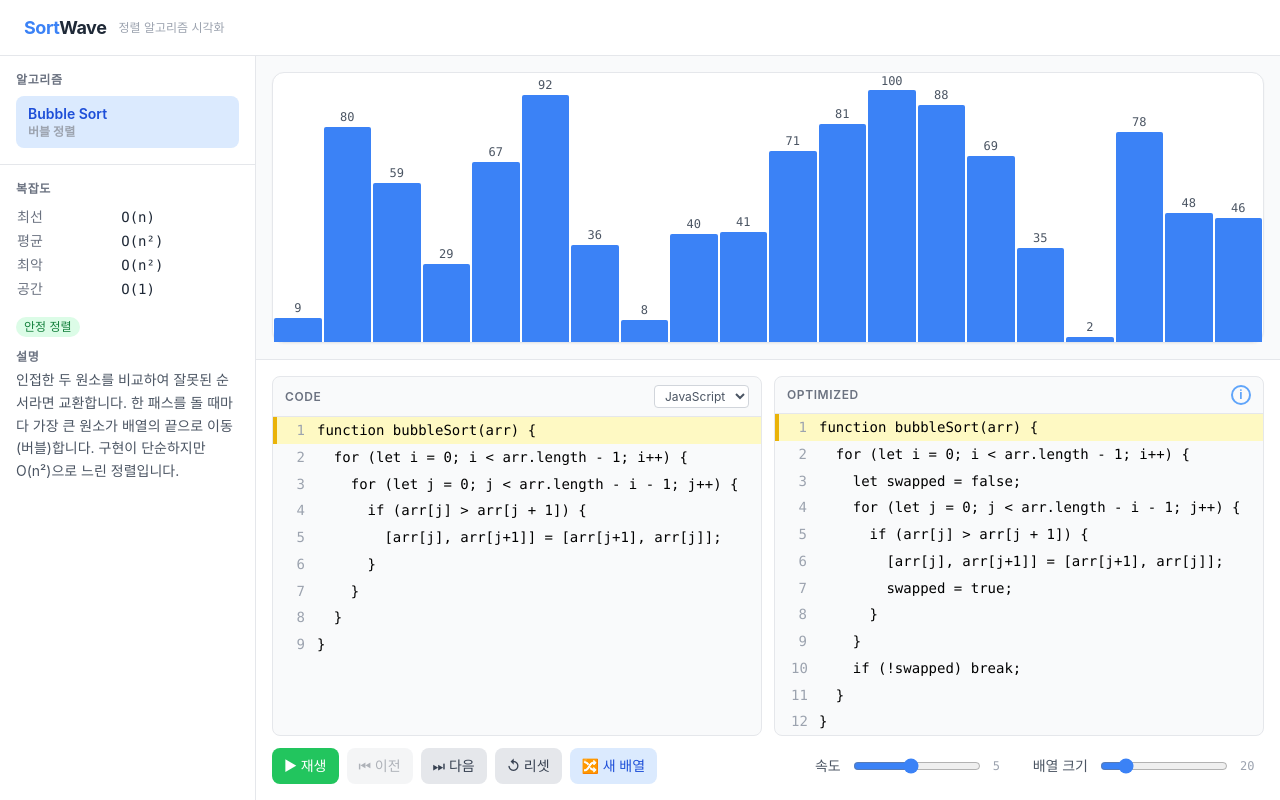
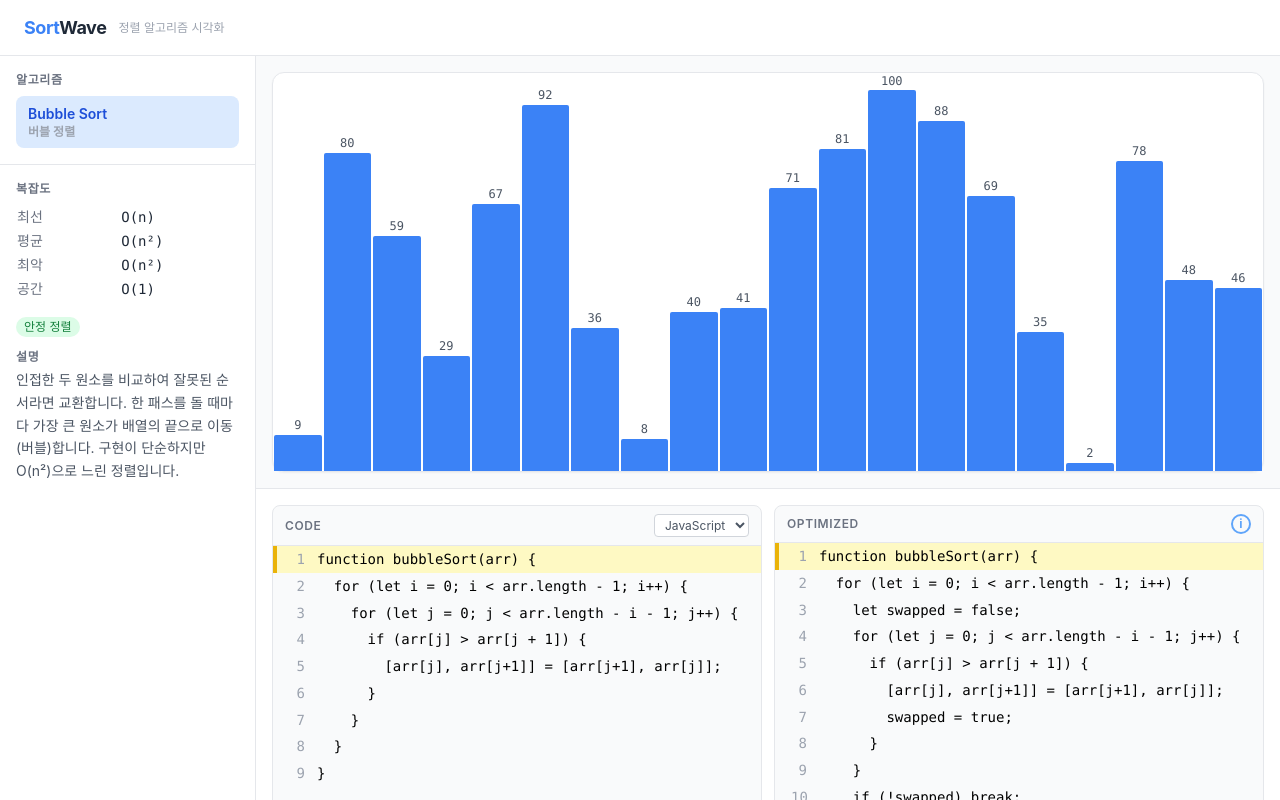
Before and after one commit to lDooh/SortWave, a React (Vite) app: page / in a window 1280 px wide. Built offline with nearby package versions, Linux system fonts and the light colour scheme.

Commit message:
세로 스크롤 허용

```diff
--- a/src/components/visualizer/VisualizerPanel.tsx
+++ b/src/components/visualizer/VisualizerPanel.tsx
@@ -44,10 +44,10 @@ export function VisualizerPanel({
   const step = steps[currentStep];
 
   return (
-    <div className="flex-1 flex flex-col h-full overflow-hidden">
+    <div className="flex-1 overflow-y-auto">
       {/* 시각화 영역 */}
-      <div className="flex-1 min-h-0 p-4">
-        <div className="bg-white rounded-xl border border-gray-200 h-full shadow-sm">
+      <div className="p-4">
+        <div className="bg-white rounded-xl border border-gray-200 shadow-sm h-[400px]">
           <BarChart step={step} />
         </div>
       </div>
```
